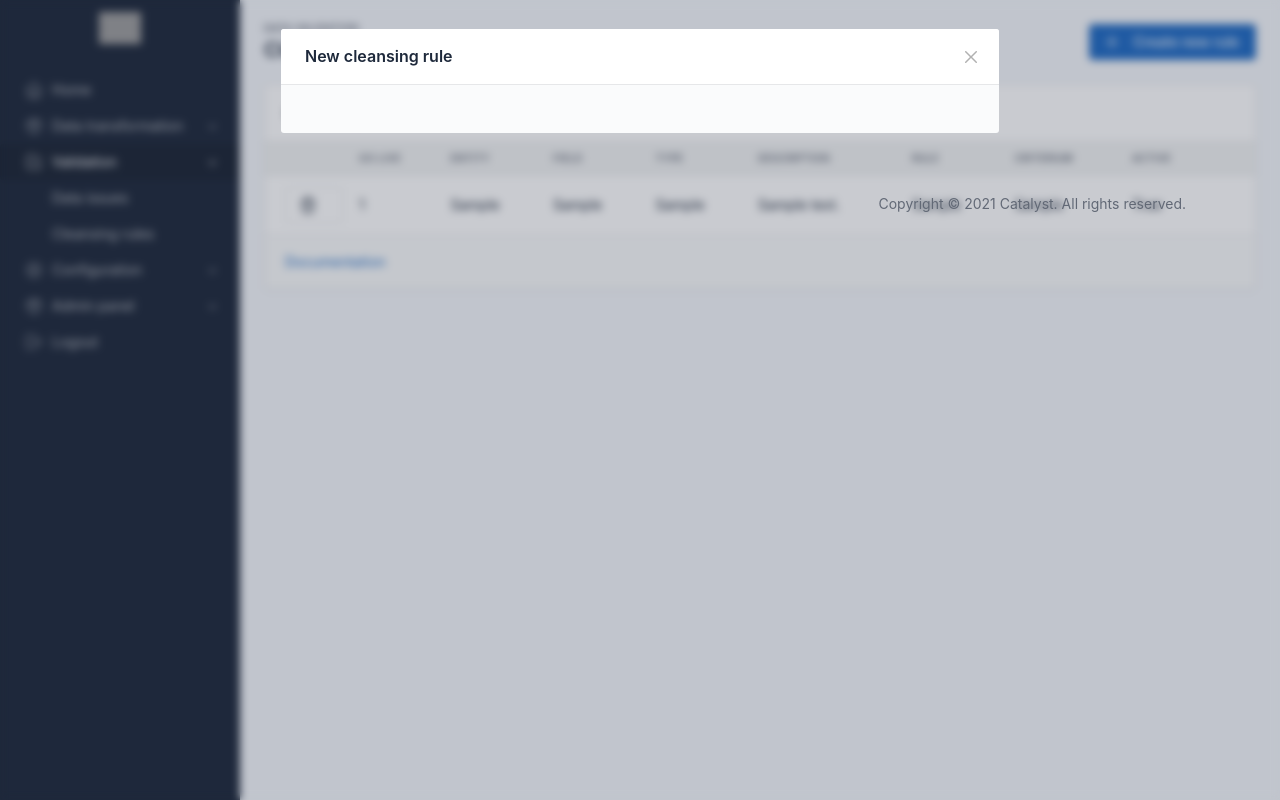
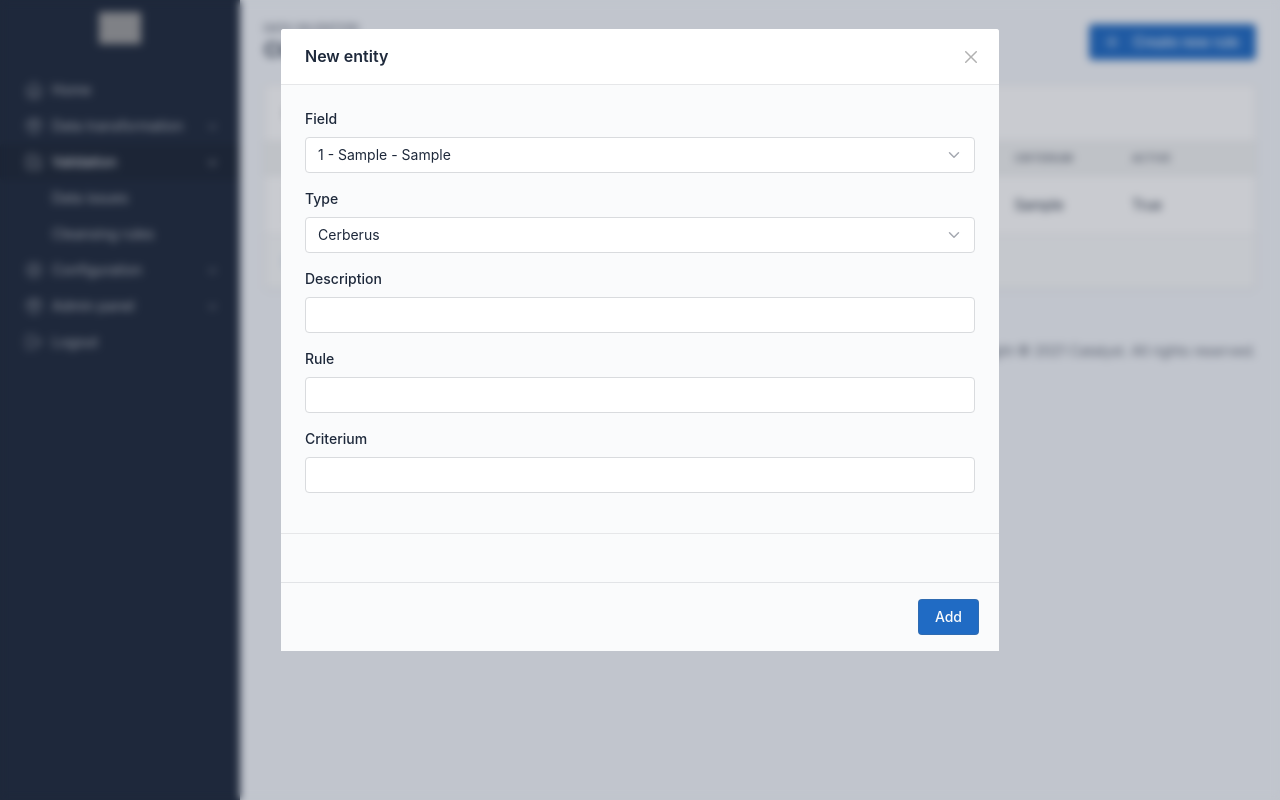
Before and after one commit to frdhont/CatalystV2, a Flask app: page /validation/cleansing_rules in a window 1280 px wide, after a click on "Create new rule". Run offline with Flask 2, Linux system fonts and the light colour scheme; a user stored in the database is signed in; tables that the repository leaves empty hold one stand-in row (values such as "Sample post"); parts of the project's set-up code (start-up, migrations or seed data) failed here and were passed over; some libraries are stand-ins or nearby versions; grey boxes are pictures that could not be loaded.

Commit message:
add cleansing rule form

```diff
--- a/app/forms.py
+++ b/app/forms.py
@@ -43,7 +43,7 @@ class RequiredIfFieldEqualTo(InputRequired):
         if other_field.data == self.value:
             print('Field equal to ' + self.value)
             super(RequiredIfFieldEqualTo, self).__call__(form, field)
-#"""
+
 
 class EntityForm(FlaskForm):
     golive = SelectField('Go live', validators=[validators.DataRequired()])
@@ -54,6 +54,7 @@ class EntityForm(FlaskForm):
     # scope_column = StringField('Scope column', validators=[validators.DataRequired()])
     validation_json = TextAreaField('Validation JSON', render_kw={"rows": 10, "cols": 11})
     allow_unknown = BooleanField('Allow unknown fields')
+    group = StringField('Group')
 
 
 class EntityFieldForm(FlaskForm):
@@ -111,12 +112,15 @@ class SignupForm(FlaskForm):
 
 
 class CleansingForm(FlaskForm):
-    golive = StringField('Go live', validators=[validators.DataRequired()])
-    entity = StringField('Entity', validators=[validators.DataRequired()])
-    field = DateField('Field', validators=[validators.DataRequired()])
+    # golive = SelectField('Go live', validators=[validators.DataRequired()])
+    # entity = SelectField('Entity', validators=[validators.DataRequired()])
+    field = SelectField('Field', validators=[validators.DataRequired()])
     description = StringField('Description', validators=[validators.DataRequired()])
     rule = StringField('Rule', validators=[validators.DataRequired()])
-    active = BooleanField('Active')
+    type = SelectField('Type', validators=[validators.DataRequired()] , choices=[('cerberus', 'Cerberus')
+        , ('list', 'List')])
+    criteria = StringField('Criterium', validators=[validators.DataRequired()])
+    # active = BooleanField('Active')
 
 
 class NumberSequenceForm(FlaskForm):
--- a/app/routes/validation.py
+++ b/app/routes/validation.py
@@ -2,7 +2,7 @@ from flask import render_template, request
 from app import app, db
 from app.forms import CleansingForm
 from catalyst import create_task
-from catalyst.models import Customer, CleansingRule, GoLive
+from catalyst.models import Customer, CleansingRule, GoLive, Entity, EntityField
 from flask_login import login_required, current_user
 from sqlalchemy.exc import IntegrityError, ProgrammingError
 import config
@@ -17,11 +17,43 @@ def cleansing_rules():
         delete = request.args.get('delete')
         CleansingRule.query.filter_by(id=delete).delete(synchronize_session='fetch')
         db.session.commit()
+    # init form & set allowed values
+    form = CleansingForm()
+
+    # allowed golives
+    allowed_golives = current_user.allowed_golives
+    # form.golive.choices = [(gl, gl) for gl in allowed_golives]
+
+    # allowed entities
+    # TODO: set allowed entities based on golive choice?
+    entities = Entity.query.filter(Entity.golive_id.in_(allowed_golives)).order_by(Entity.golive_id,
+                                                                                   Entity.entity).all()
+    allowed_entities = [e.id for e in entities]
+    # form.entity.choices = [(e.id, e.golive_id + ' - ' + e.entity) for e in entities]
+
+    # allowed fields
+    # TODO: set allowed fields based on entity choice?
+    fields = EntityField.query.filter(EntityField.entity_id.in_(allowed_entities)).all()
+    form.field.choices = [(f.id, f.entity.golive_id + ' - ' + f.entity.entity + ' - ' + f.field) for f in fields]
+
+    if form.validate_on_submit():
+        field = EntityField.query.get(form.field.data)
+
+        rule = CleansingRule(entity_id=field.entity_id, golive_id=field.entity.golive_id, entity_field_id=form.field.data
+                             , description=form.description.data, type=form.type.data
+                             , rule=form.rule.data, criteria=form.criteria.data)
+
+        try:
+            db.session.add(rule)
+            db.session.commit()
+        except IntegrityError as e:
+            db.session.rollback()
+
 
     cleansing_rules = CleansingRule.query.all()
     cleansing_rules = db.session.query(CleansingRule).join(GoLive).filter(GoLive.customer_id == current_user.customer_id)
 
-    form = CleansingForm
+
 
     return render_template('validation/cleansing_rules.html', nbar='validation', **locals())
 
--- a/app/templates/transformation/entity_edit.html
+++ b/app/templates/transformation/entity_edit.html
@@ -82,7 +82,6 @@
           </div>
 		  <div class="card-footer">
 			  <div class="d-flex">
-				<a href="{{ url_for('entities_edit', entity_id=entity.id, regenerate_json=1) }}" class="btn btn-link">Regenerate JSON</a>
 				<button type="submit" class="btn btn-primary ms-auto">Save</button>
 			  </div>
 		  </div>
--- a/app/templates/validation/cleansing_rules.html
+++ b/app/templates/validation/cleansing_rules.html
@@ -121,11 +121,49 @@
       <div class="modal-dialog modal-lg" role="document">
         <div class="modal-content">
           <div class="modal-header">
-            <h5 class="modal-title">New cleansing rule</h5>
+            <h5 class="modal-title">New entity</h5>
             <button type="button" class="btn-close" data-bs-dismiss="modal" aria-label="Close"></button>
           </div>
           <div class="modal-body">
+		  <form method="post">
+		  {{ form.csrf_token }}
 
+			<div class="mb-3">
+              <label class="form-label">{{ form.field.label }}</label>
+              {{ form.field(class_="form-select") }}
+            </div>
+			<div class="mb-3">
+              <label class="form-label">{{ form.type.label }}</label>
+              {{ form.type(class_="form-select") }}
+            </div>
+			<div class="mb-3">
+              <label class="form-label">{{ form.description.label }}</label>
+              {{ form.description(class_="form-control") }}
+            </div>
+
+			<div class="mb-3">
+              <label class="form-label">{{ form.rule.label }}</label>
+              {{ form.rule(class_="form-control") }}
+            </div>
+			<div class="mb-3">
+              <label class="form-label">{{ form.criteria.label }}</label>
+              {{ form.criteria(class_="form-control") }}
+            </div>
+
+          </div>
+          <div class="modal-body">
+            <div class="row">
+              <div class="col-lg-6">
+
+              </div>
+            </div>
+          </div>
+		  <div class="card-footer text-end">
+			  <div class="d-flex">
+				<button type="submit" class="btn btn-primary ms-auto">Add</button>
+			  </div>
+		  </div>
+		  </form>
         </div>
       </div>
     </div>
--- a/catalyst/loadfiles/__init__.py
+++ b/catalyst/loadfiles/__init__.py
@@ -7,6 +7,7 @@ import pandas as pd
 from azure.storage.blob import BlobClient, BlobServiceClient
 from pathlib import Path
 import os
+from sqlalchemy import and_
 
 
 def create(gl):
@@ -20,7 +21,7 @@ def create(gl):
 
     # fetch all entities for specified golive
     # print(golive.id)
-    entities = Entity.query.filter_by(golive_id=golive.id)
+    entities = Entity.query.filter(and_(Entity.golive_id == golive.id, Entity.active is True))
 
     # map all entities
     for entity in entities:
--- a/catalyst/models.py
+++ b/catalyst/models.py
@@ -49,6 +49,15 @@ class User(db.Model, UserMixin):
         # override UserMixin property which always returns true
         # return the value of the active column instead
         return self.active
+
+    @property
+    def allowed_golives(self):
+        golives = GoLive.query.filter_by(customer_id=self.customer_id)
+        allowed_golives = [gl.id for gl in golives]
+        return allowed_golives
+
+
+
 
 
 @login.user_loader
@@ -148,10 +157,13 @@ class Entity(db.Model):
     allow_unknown = db.Column(db.Boolean, default=True)
     code_column = db.Column(db.String(255), nullable=False, default='code')
     data_cleansing_json = db.Column(db.String)
+    entity_group = db.Column(db.String(255))
+    active = db.Column(db.Boolean, default=True, nullable=False)
 
     entity_fields = relationship("EntityField", back_populates="entity", cascade="all,delete")
     cleansing_rules = relationship("CleansingRule", back_populates="entity")
     export_details = relationship("ExportDetail", back_populates="entity")
+    scope_rules = relationship("ScopeRule", back_populates="entity")
 
     __table_args__ = (
         # combination of entity & golive must be unique
@@ -160,6 +172,16 @@ class Entity(db.Model):
 
     # golive = db.relationship('GoLive', backref=backref("entity_golives", lazy="dynamic"), foreign_keys='Entity.golive_id')
     golive = relationship("GoLive", back_populates="entities")
+
+    @property
+    def toggle_activate(self):
+        # override UserMixin property which always returns true
+        # return the value of the active column instead
+        if self.active is True:
+            self.active = False
+        else:
+            self.active = True
+        db.session.commit()
 
     def clone(self, new_golive=None):
         print('Cloning entity ' + self.entity)
@@ -219,6 +241,7 @@ class EntityField(db.Model):
     golive = db.relationship('GoLive', backref=backref("golives", lazy="dynamic"),
                                foreign_keys='EntityField.golive_id')
     number_sequence = db.relationship("NumberSequence", back_populates="entity_fields")
+    scope_rules = db.relationship("ScopeRule", back_populates="entity_field")
 
     # combination of entity id & field name must be unique
     __table_args__ = (
@@ -272,7 +295,7 @@ class CleansingRule(db.Model):
     description = db.Column(db.String(255), nullable=False)
     rule = db.Column(db.String)
     criteria = db.Column(db.String)
-    active = db.Column(db.Boolean())
+    active = db.Column(db.Boolean(), default=True)
     type = db.Column(db.String(20), nullable=False)
 
     # entity_id = db.Column(db.Integer, nullable=False)
@@ -388,3 +411,14 @@ class Database(db.Model):
     TO DO: encrypt & decrypt password
     https://www.geeksforgeeks.org/how-to-encrypt-and-decrypt-strings-in-python/
     """
+
+
+class ScopeRule(db.Model):
+    __tablename__ = 'scope_rules'
+
+    id = db.Column(db.Integer, primary_key=True)
+    entity_id = db.Column(db.Integer, db.ForeignKey('entities.id'), nullable=False)
+    entity_field_id = db.Column(db.Integer, db.ForeignKey('entity_fields.id'), nullable=False)
+
+    entity = db.relationship('Entity', back_populates="scope_rules")
+    entity_field = db.relationship('EntityField', back_populates="scope_rules")
```
Also changed, not shown: app/routes/transformation.py (+14 -12 lines), app/templates/transformation/entities.html (+14 -4 lines), test.py (+5 -2 lines), 1 other file.
